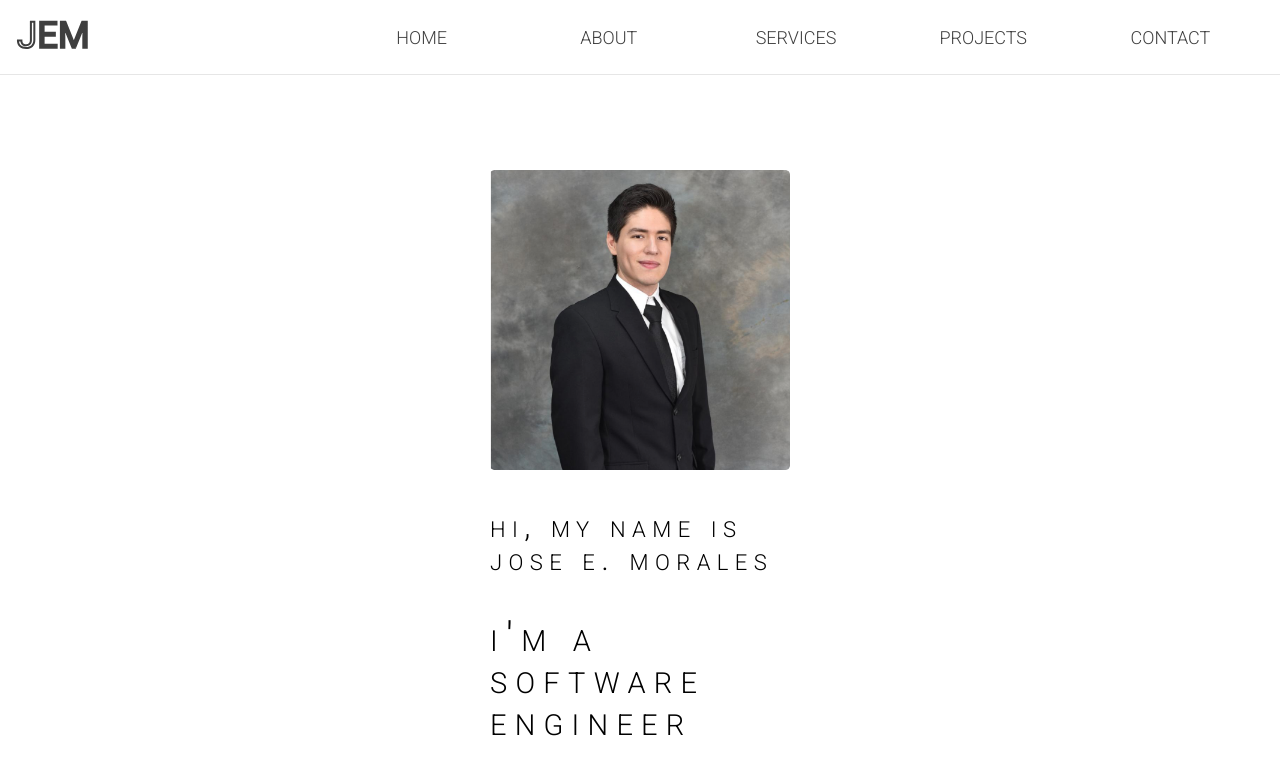
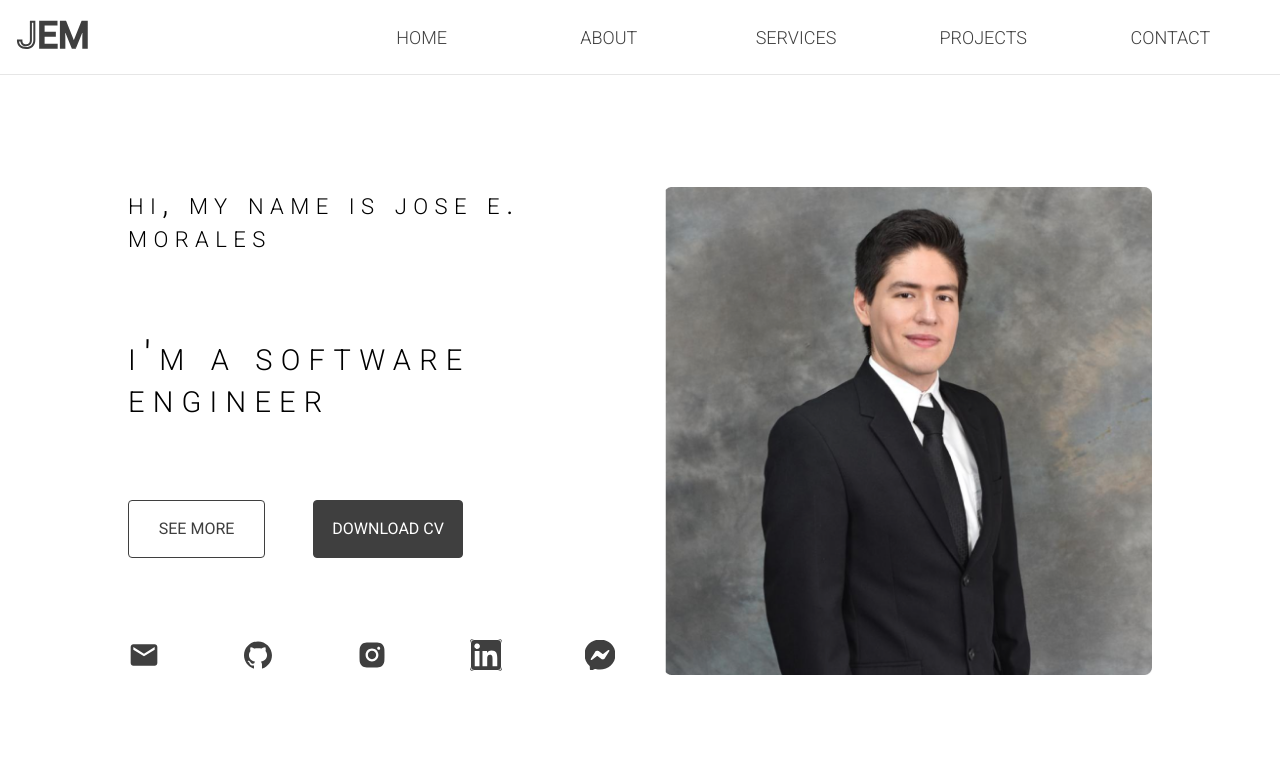
Before and after one commit to josemoralesdev/josemoralesdev.github.io, a Gatsby site: page / in a window 1280 px wide. Shown: the top 780 px of the page. Built offline with nearby package versions, Linux system fonts and the light colour scheme; Gatsby itself is replaced by a stand-in of ours; no server answers.

Commit message:
Added styling layout & mediaqueries targeting screens from tablet, to desktop medium size (1440px).

```diff
--- a/src/components/home-section/index.jsx
+++ b/src/components/home-section/index.jsx
@@ -13,11 +13,9 @@ export default function HomeSection() {
       file(relativePath: { eq: "profile-picture.png" }) {
         id
         childImageSharp {
-          fixed(height: 300, width: 300) {
-            ...GatsbyImageSharpFixed
-          }
-          fluid {
+          fluid(maxWidth: 500, srcSetBreakpoints: [250, 350, 450, 500]) {
             ...GatsbyImageSharpFluid
+            ...GatsbyImageSharpFluidLimitPresentationSize
           }
         }
       }
@@ -28,12 +26,15 @@ export default function HomeSection() {
     <>
       <section id={HomeData.section} className={Styles.homeSection}>
         <div className={Styles.wrapper}>
+          <div className={Styles.rightColumn}>
             <Img
-            fixed={data.file.childImageSharp.fixed}
+              fluid={data.file.childImageSharp.fluid}
               className={Styles.profilePicture}
               srcSet=""
               alt="José E. Profile Picture"
             />
+          </div>
+          <div className={Styles.leftColumn}>
             <p className={Styles.greeting}>{greeting}</p>
             <p className={Styles.role}>{role}</p>
             <div className={Styles.buttonRow}>
@@ -46,6 +47,7 @@ export default function HomeSection() {
             </div>
             <SocialList />
           </div>
+        </div>
       </section>
     </>
   )
--- a/src/components/home-section/index.module.scss
+++ b/src/components/home-section/index.module.scss
@@ -2,26 +2,31 @@
 * {
   box-sizing: border-box;
 }
-@media only screen and (min-width: 320px) {
 section {
   text-transform: lowercase;
   font-family: Roboto, -apple-system, BlinkMacSystemFont, "Segoe UI", Roboto,
     Oxygen, Ubuntu, Cantarell, "Open Sans", "Helvetica Neue", sans-serif;
   font-variant: small-caps;
-    margin: 0 auto 75px;
-    padding: 75px 16px;
+  margin: 0 auto 5.769em;
+  padding: 5.769em 16px;
 }
 .homeSection {
-    margin-top: 75px;
+  margin-top: 5.76em;
 }
 
 .wrapper {
   display: flex;
   flex-direction: column;
   justify-content: center;
-    align-items: center;
-    width: 300px;
   margin: 0 auto;
+  max-width: 1024px;
+  .rightColumn {
+    width: 100%;
+  }
+}
+.profilePicture {
+  width: 100%;
+  height: 100%;
 }
 .p {
   margin: 40px 0;
@@ -50,4 +55,76 @@
   width: 100%;
   margin-bottom: 2.857em;
 }
+@media only screen and (min-width: 320px) {
 }
+
+//Tablet
+@media only screen and (min-width: 768px) {
+  .homeSection {
+    .wrapper {
+      display: flex;
+      flex-flow: row nowrap;
+      .p {
+        margin: 1.5em 0;
+      }
+      .leftColumn {
+        order: 1;
+        flex: 1;
+        .greeting {
+          margin-top: 0;
+        }
+      }
+      .rightColumn {
+        order: 2;
+        flex: 1;
+        margin-left: 3em;
+      }
+    }
+  }
+}
+//DesktopS
+@media only screen and (min-width: 1024px) {
+  .homeSection {
+    .wrapper {
+      .leftColumn {
+        display: flex;
+        flex-flow: column;
+        justify-content: space-between;
+        .greeting {
+          margin: 0;
+        }
+        .role {
+          margin: 0;
+        }
+        .buttonRow {
+          margin: 0;
+          justify-content: flex-start;
+          > a {
+            &:last-child {
+              margin-left: 3em;
+            }
+          }
+        }
+      }
+      .social {
+        width: 75%;
+      }
+    }
+  }
+}
+//DesktopM
+@media only screen and (min-width: 1440px) {
+  .homeSection {
+    .wrapper {
+      .leftColumn {
+        .buttonRow {
+          > a {
+            &:last-child {
+              margin-left: 5.5em;
+            }
+          }
+        }
+      }
+    }
+  }
+}
```
Lines whose indentation alone changed are shown as unchanged.
